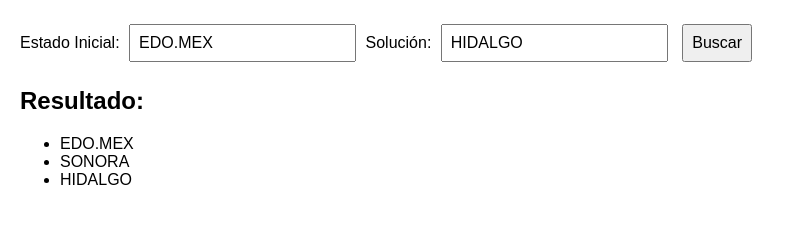
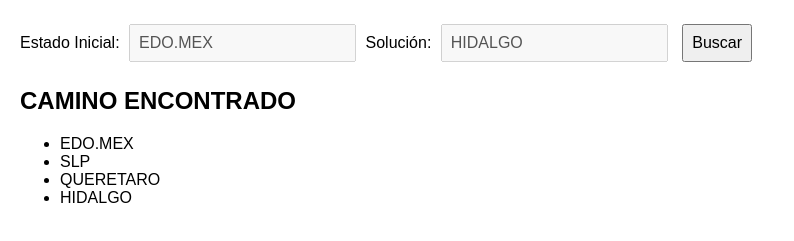
Before and after one commit to unschostings/Estados, a plain HTML site: page index.html in a window 1280 px wide. Both pictures are taken after a click on the button "Buscar". Shown: the part 81-322 px from the top of the page, without its empty margins (0-794 px from the left). Drawn offline with Linux system fonts and the light colour scheme.

Commit message:
Update index.html

```diff
--- a/index.html
+++ b/index.html
@@ -3,7 +3,7 @@
 <head>
     <meta charset="UTF-8">
     <meta name="viewport" content="width=device-width, initial-scale=1.0">
-    <title>Proyect</title>
+    <title>Busqueda con DFS</title>
     <style>
         body {
             font-family: Arial, sans-serif;
@@ -23,9 +23,9 @@
 <body>
     <h1>Busqueda con DFS</h1>
     <label for="estadoInicial">Estado Inicial:</label>
-    <input type="text" id="estadoInicial" value="EDO.MEX">
+    <input type="text" id="estadoInicial" value="EDO.MEX" disabled>
     <label for="solucion">Solución:</label>
-    <input type="text" id="solucion" value="HIDALGO">
+    <input type="text" id="solucion" value="HIDALGO" disabled>
     <button onclick="buscarSolucion()">Buscar</button>
     <div id="result"></div>
 
@@ -33,15 +33,14 @@
         function buscarSolucion() {
             var estadoInicial = document.getElementById("estadoInicial").value;
             var solucion = document.getElementById("solucion").value;
-            // Aquí puedes hacer una llamada AJAX para enviar el estado inicial y la solución al servidor y obtener el resultado del algoritmo DFS
-            // Por simplicidad, en este ejemplo, simplemente imprimimos el resultado en la página
-            var resultado = ["EDO.MEX", "SONORA", "HIDALGO"]; // Aquí debes colocar el resultado obtenido del algoritmo DFS
+
+            var resultado = ["EDO.MEX", "SLP", "QUERETARO", "HIDALGO"];
             mostrarResultado(resultado);
         }
 
         function mostrarResultado(resultado) {
             var resultContainer = document.getElementById("result");
-            resultContainer.innerHTML = "<h2>Resultado:</h2>";
+            resultContainer.innerHTML = "<h2>CAMINO ENCONTRADO</h2>";
             if (resultado.length > 0) {
                 var ul = document.createElement("ul");
                 resultado.forEach(function(estado) {
```
